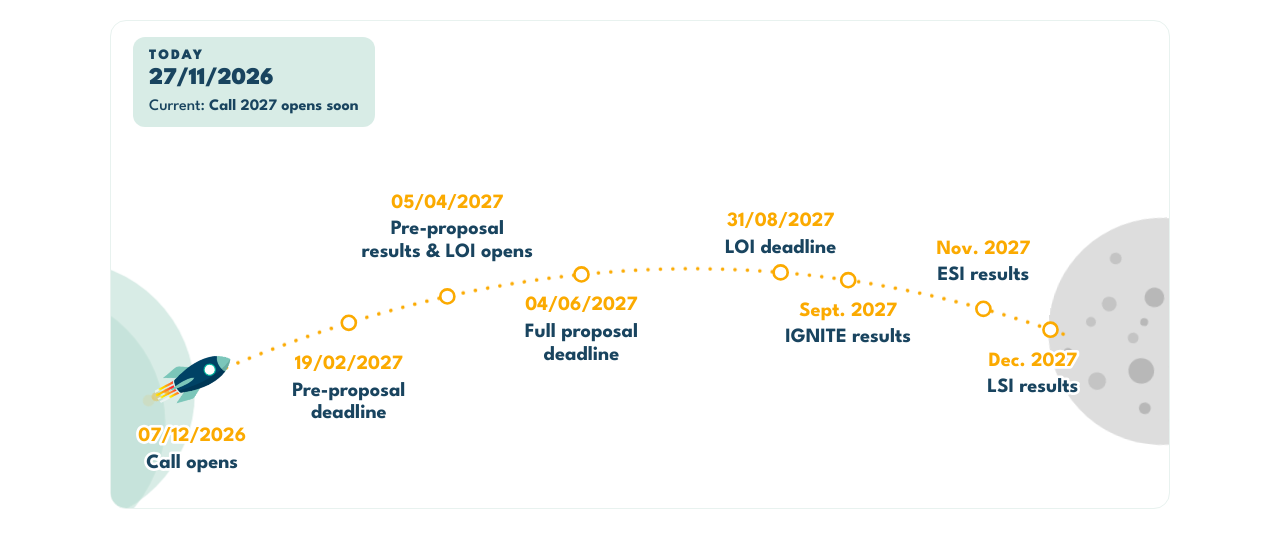
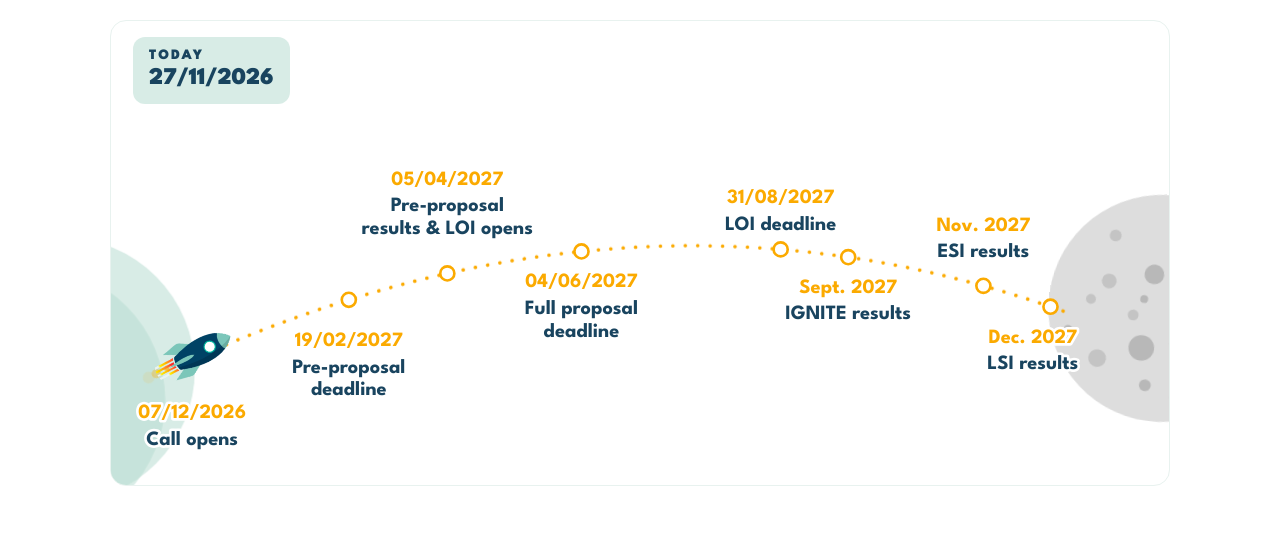
Before and after one commit to catalisti-vzw/moonshot-flanders-call-2027-timeline, a plain HTML site: page index.html in a window 1280 px wide. Drawn offline with Linux system fonts and the light colour scheme.

Commit message:
Remove the 'Current:' line from the TODAY box
Co-Authored-By: Claude Opus 5.5 <noreply@anthropic.com>
Claude-Session: https://claude.ai/code/session_01VQmtjRjsrDYywxtYYZGo97

```diff
--- a/index.html
+++ b/index.html
@@ -7,18 +7,17 @@
   <link rel="preconnect" href="https://fonts.googleapis.com">
   <link rel="preconnect" href="https://fonts.gstatic.com" crossorigin>
   <link href="https://fonts.googleapis.com/css2?family=League+Spartan:wght@400;500;600;700;800;900&display=swap" rel="stylesheet">
-  <link rel="stylesheet" href="style.css?v=15">
+  <link rel="stylesheet" href="style.css?v=16">
 </head>
 <body>
   <main class="page">
     <section id="stage" class="stage" aria-labelledby="timelineTitle">
       <h1 id="timelineTitle" class="visually-hidden">Moonshot Flanders — Call 2027 timeline</h1>
 
-      <!-- Today's date and the current stage, above the drawing -->
+      <!-- Today's date, above the drawing -->
       <div class="today-badge" aria-live="polite">
         <span class="today-label">TODAY</span>
         <time id="currentDate" class="current-date">—</time>
-        <span id="currentPhase" class="current-phase"></span>
       </div>
 
       <div id="sceneScroll" class="scene-scroll">
@@ -98,6 +97,6 @@
 
   </main>
 
-  <script src="script.js?v=15"></script>
+  <script src="script.js?v=16"></script>
 </body>
 </html>
--- a/script.js
+++ b/script.js
@@ -9,46 +9,39 @@
   // Content — edit dates and texts here
   // ---------------------------------------------------------------------------
 
-  var BEFORE_START_TEXT = 'Call 2027 opens soon'; // shown as "Current:" before the call opens
   var START = '2026-12-07'; // opening of Call 2027: the rocket leaves Earth
   var END = '2028-01-08';   // just after the final results (end of December 2027): the rocket reaches the Moon
 
   // `short` is the label on the timeline; use \n to split it over two lines.
   // `label` (optional) replaces the formatted date when only the month is known;
-  // `iso` then sets where the dot sits on the path (end of the month) and when "Current:" switches.
-  // `current` is shown after "Current:" at the top, from this milestone until the next one.
+  // `iso` then sets where the dot sits on the path (end of the month).
   var PHASES = [
     {
       iso: '2026-12-07',
-      current: 'Pre-proposal submission',
       short: 'Call opens',
       title: 'Call opens',
       text: 'Call 2027 opens: pre-proposals can be submitted from this date.'
     },
     {
       iso: '2027-02-19',
-      current: 'Evaluation of pre-proposals',
       short: 'Pre-proposal deadline',
       title: 'Pre-proposal deadline',
       text: 'Final deadline to submit your pre-proposal for Call 2027.'
     },
     {
       iso: '2027-04-05',
-      current: 'Evaluation of pre-proposals',
       short: 'Pre-proposal results & LOI opens',
       title: 'Pre-proposal results & LOI opens',
       text: 'Applicants hear whether their pre-proposal is selected. Companies can express their interest in one or more projects by submitting a Letter of Intent (LOI).'
     },
     {
       iso: '2027-06-04',
-      current: 'Evaluation of full proposals',
       short: 'Full proposal deadline',
       title: 'Full proposal deadline',
       text: 'Final deadline to submit your full proposal for Call 2027.'
     },
     {
       iso: '2027-08-31',
-      current: 'Evaluation of full proposals',
       short: 'LOI deadline',
       title: 'LOI deadline',
       text: 'Final deadline for companies to submit Letters of Intent (LOIs).'
@@ -56,7 +49,6 @@
     {
       iso: '2027-09-30',
       label: 'Sept. 2027',
-      current: 'IGNITE results announced',
       short: 'IGNITE results',
       title: 'IGNITE results',
       text: 'The selected IGNITE projects are announced. Selection is made by VLAIO (HBC).'
@@ -64,7 +56,6 @@
     {
       iso: '2027-11-30',
       label: 'Nov. 2027',
-      current: 'ESI results announced',
       short: 'ESI results',
       title: 'ESI results',
       text: 'The selected Early Stage Innovation (ESI) projects are announced. Selection is made by VLAIO (HBC).'
@@ -72,7 +63,6 @@
     {
       iso: '2027-12-31',
       label: 'Dec. 2027',
-      current: 'All results announced',
       short: 'LSI results',
       title: 'LSI results',
       text: 'The selected Later Stage Innovation (LSI) projects are announced. Selection is made by the Flemish Government.'
@@ -171,7 +161,6 @@
   var ovalB = document.querySelector('.oval-b');
   var stage = document.getElementById('stage');
   var currentDateEl = document.getElementById('currentDate');
-  var currentPhaseEl = document.getElementById('currentPhase');
 
   var startTs = parseISO(START);
   var endTs = parseISO(END);
@@ -357,14 +346,6 @@
       phase.svgEl.classList.toggle('is-done', done);
       phase.svgEl.classList.toggle('is-next', isNext);
     });
-
-    // The current stage is set by the latest milestone that has been reached.
-    var reached = PHASES.filter(function (phase) { return phase.ts <= now; });
-    var current = reached.length ? reached[reached.length - 1].current : BEFORE_START_TEXT;
-    var strong = document.createElement('strong');
-    strong.textContent = current;
-    currentPhaseEl.textContent = '';
-    currentPhaseEl.append('Current: ', strong);
   }
 
   var lastDay = null;
--- a/style.css
+++ b/style.css
@@ -101,17 +101,6 @@ body {
   font-weight: 900;
   color: var(--navy);
   font-variant-numeric: tabular-nums;
-}
-
-.current-phase {
-  margin-top: 4px;
-  font-size: 1rem;
-  font-weight: 500;
-  color: var(--navy);
-}
-
-.current-phase strong {
-  color: var(--navy);
 }
 
 /* ---------- Scene ---------- */
```
Also changed, not shown: 1 other file.
